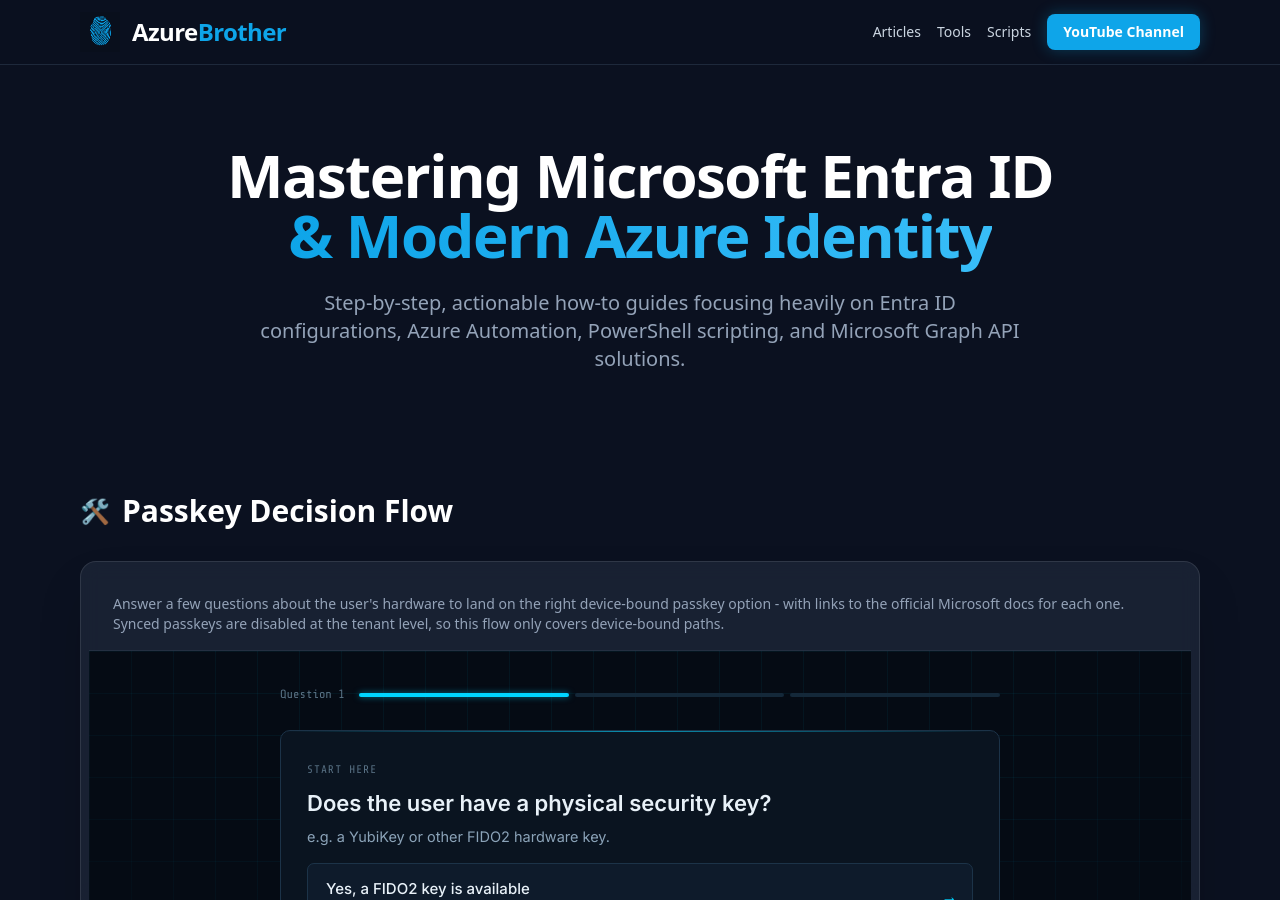
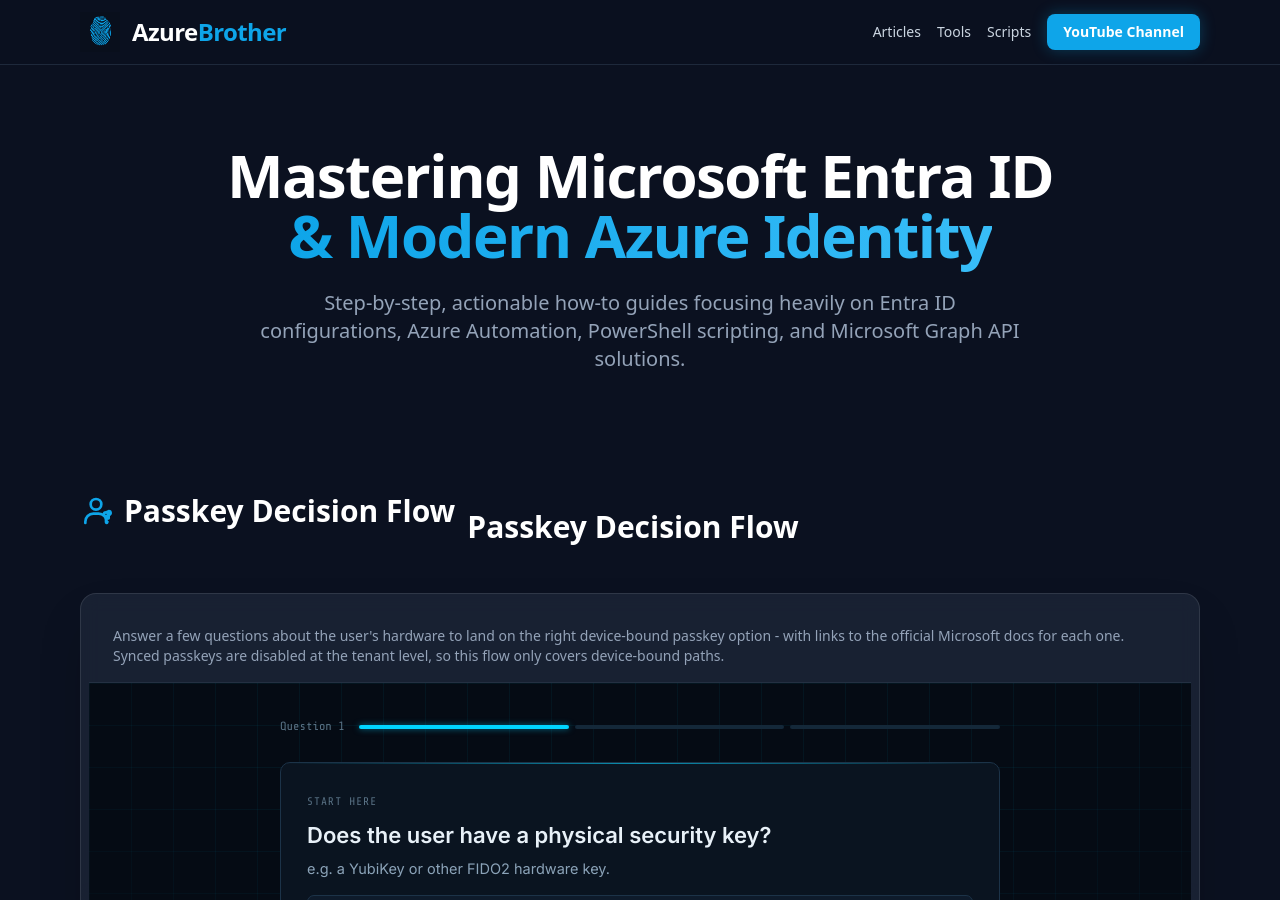
Before and after one commit to AzureBrother/AzureBrother.github.io, a Jekyll site: the page index.html, which Jekyll copies as it is, in a window 1280 px wide and 900 px high. Built offline with Jekyll 4.4.1, drawn with Linux system fonts in a browser that asks for light colours; nearby versions of some CDN libraries.

Commit message:
Add SVG icon for Passkey Decision Flow section

```diff
--- a/index.html
+++ b/index.html
@@ -66,7 +66,13 @@
         <!-- Interactive Tools Section -->
         <section id="tools">
             <div class="flex items-center gap-3 mb-8">
-                <span class="text-2xl">🛠️</span>
+                <div class="flex items-center gap-3 mb-8">
+    <svg class="h-8 w-8 text-azureBlue fill-current" viewBox="0 0 24 24" xmlns="http://www.w3.org/2000/svg">
+        <path d="M12 2a5 5 0 1 0 5 5 5.006 5.006 0 0 0-5-5zm0 8a3 3 0 1 1 3-3 3.003 3.003 0 0 1-3 3zm9 11v-1a7 7 0 0 0-7-7h-4a7 7 0 0 0-7 7v1a1 1 0 0 0 2 0v-1a5 5 0 0 1 5-5h4a5 5 0 0 1 5 5v1a1 1 0 0 0 2 0z"/>
+        <path d="M19.5 12a2.5 2.5 0 0 0-2.5 2.5c0 1.03.62 1.91 1.5 2.3v3.7a1 1 0 0 0 1 1h1a1 1 0 0 0 1-1v-1h-1v-1h1a1 1 0 0 0 1-1v-1.7c.88-.39 1.5-1.27 1.5-2.3a2.5 2.5 0 0 0-2.5-2.5zm0 3a.5.5 0 1 1 .5-.5.5.5 0 0 1-.5.5z"/>
+    </svg>
+    <h2 class="text-3xl font-bold text-white">Passkey Decision Flow</h2>
+</div>
                 <h2 class="text-3xl font-bold text-white">Passkey Decision Flow</h2>
             </div>
             <div class="glass-card rounded-2xl p-2 shadow-2xl overflow-hidden">
```
